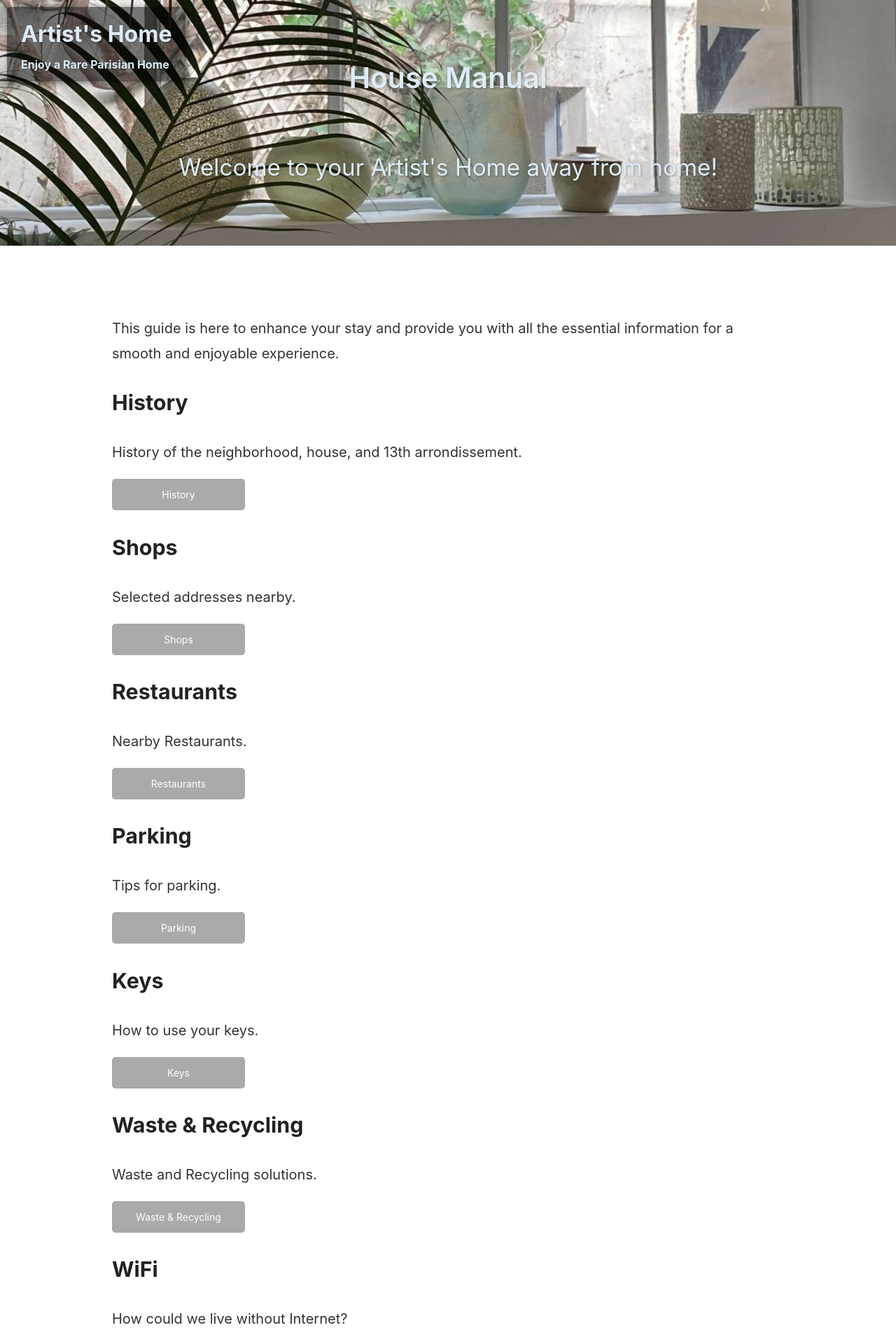
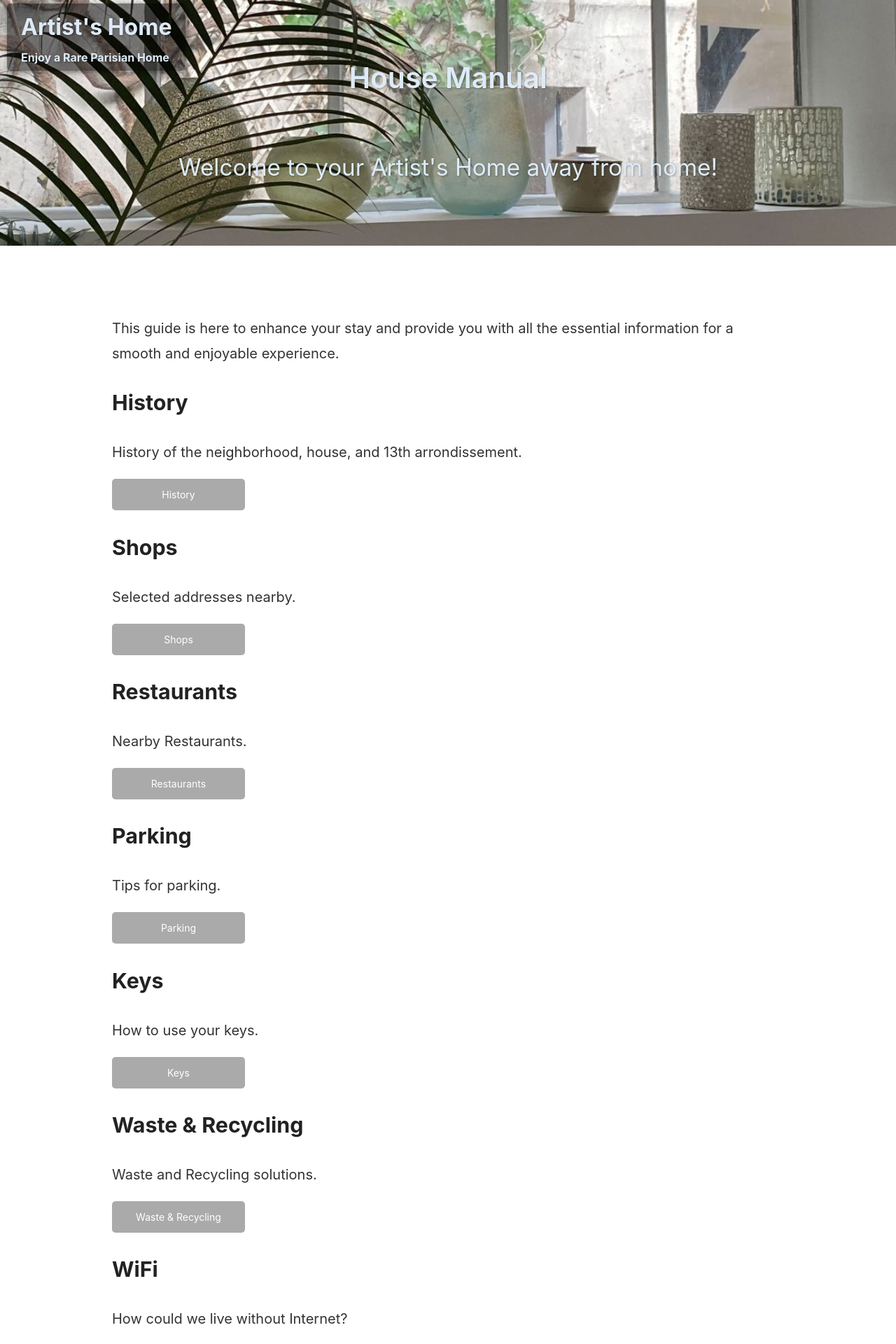
Before and after one commit to PhilAlain/tac, a Jekyll site: the page index2.html, which Jekyll copies as it is, in a window 1280 px wide. Shown: the top 1920 px of the page at 70% size. Built offline with Jekyll 4.4.1, drawn with Linux system fonts in a browser that asks for light colours.

Commit message:
Update style.css

```diff
--- a/css/style.css
+++ b/css/style.css
@@ -11,11 +11,11 @@ body {
 
 .button-home {
     position: absolute;
-    top: 10px;
+    top: 5px;
     left: 10px;
     text-decoration: none;
     background-color: rgba(0, 0, 0, 0.5); /* Semi-transparent background */
-    padding: 10px 20px;
+    padding: 5px 20px;
     border-radius: 5px;
     box-shadow: 2px 2px 10px rgba(0, 0, 0, 0.5); /* Add shadow */
     color: #DDEBF7; /* Same color as House Manual text */
```
